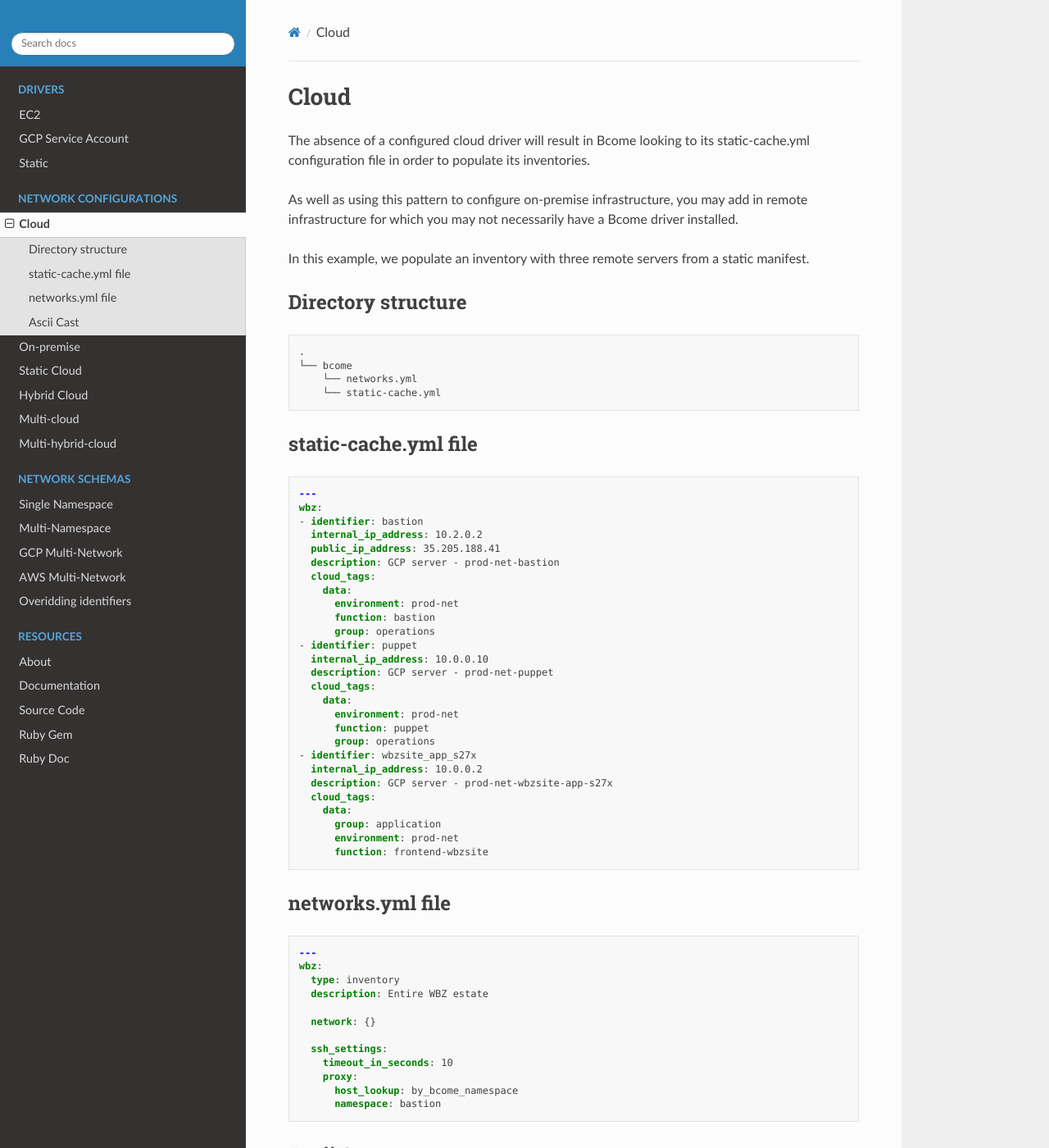
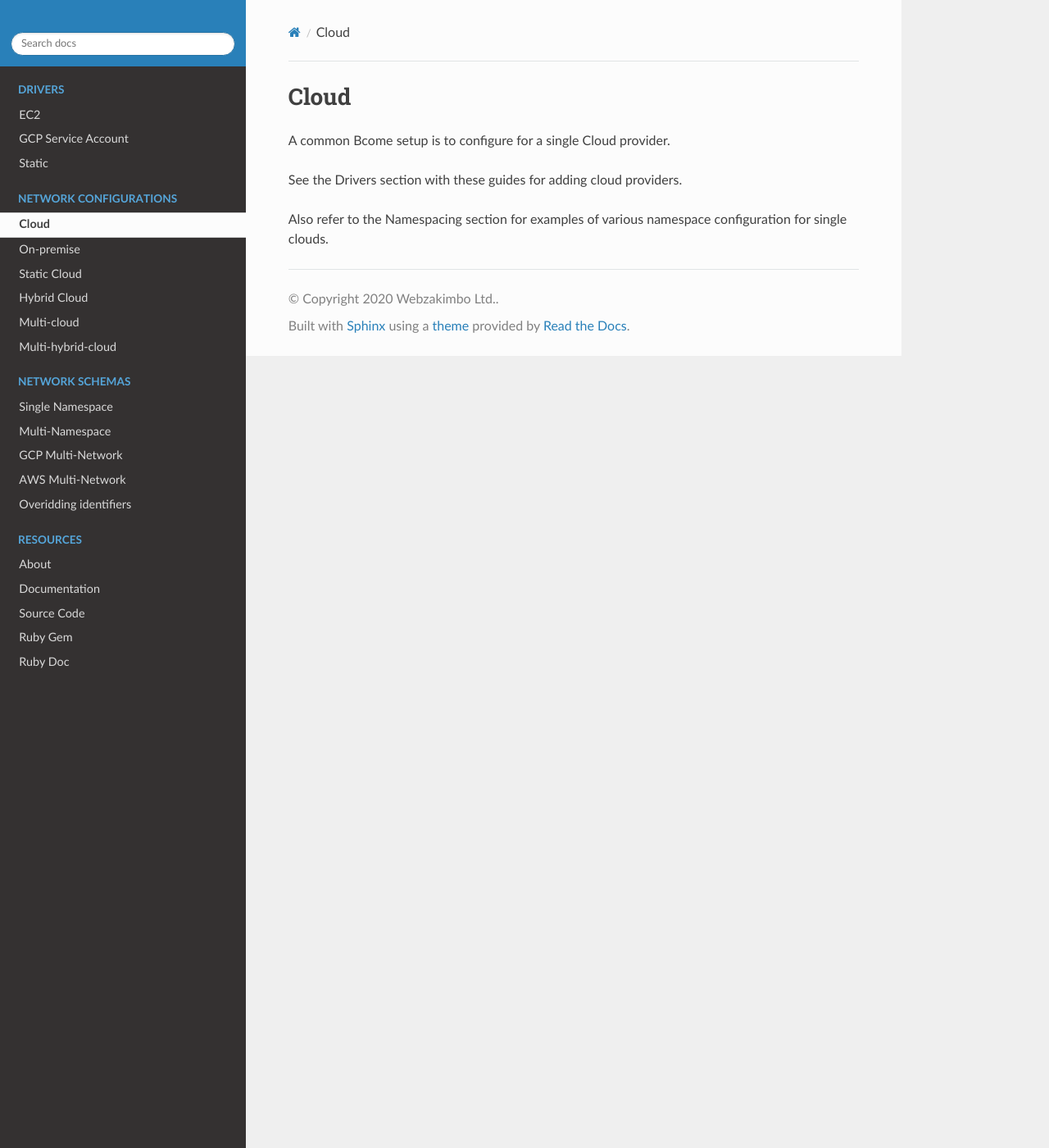
Before and after one commit to webzakimbo/bcome-read-the-docs-guides, a Sphinx documentation site: the page built from docs/source/network-configurations/cloud.rst, in a window 1280 px wide and 1400 px high. Shown: the whole window at 82% size. Built offline with Sphinx 7.4.7 and the Read the Docs theme 2.0.0, drawn with Linux system fonts in a browser that asks for light colours; pages that are not in the unit, such as notebooks, are missing from menus; some of the changed text lies outside the part shown.

Commit message:
added filler documentation for single cloud

```diff
--- a/docs/source/namespaces/multi.rst
+++ b/docs/source/namespaces/multi.rst
@@ -6,7 +6,7 @@
 Multi-Namespace
 ***************
 
-It is intended that you to segment your infrastructure into namespaces.
+It's best if you segment your infrastructure into namespaces.
 
 Think of a namespace as a particular "view" on a part, or parts of your infrastructure.
 
--- a/docs/source/network-configurations/cloud.rst
+++ b/docs/source/network-configurations/cloud.rst
@@ -1,82 +1,12 @@
 .. meta::
-   :description lang=en: Cloud network configuration
+   :description lang=en: Configuration for a single cloud provider
 
 *****
 Cloud
 *****
 
-The absence of a configured cloud driver will result in Bcome looking to its static-cache.yml configuration file in order to populate its inventories.
+A common Bcome setup is to configure for a single Cloud provider.
 
-As well as using this pattern to configure on-premise infrastructure, you may add in remote infrastructure for which you may not necessarily have a Bcome driver installed.
+See the Drivers section with these guides for adding cloud providers.
 
-In this example, we populate an inventory with three remote servers from a static manifest.
-
-
-Directory structure
-===================
-
-.. code-block:: bash
-
-   .
-   └── bcome
-       └── networks.yml
-       └── static-cache.yml
-
-
-static-cache.yml file
-=====================
-
-.. code-block:: yaml
-
-   ---
-   wbz:
-   - identifier: bastion
-     internal_ip_address: 10.2.0.2
-     public_ip_address: 35.205.188.41
-     description: GCP server - prod-net-bastion
-     cloud_tags:
-       data:
-         environment: prod-net
-         function: bastion
-         group: operations
-   - identifier: puppet
-     internal_ip_address: 10.0.0.10
-     description: GCP server - prod-net-puppet
-     cloud_tags:
-       data:
-         environment: prod-net
-         function: puppet
-         group: operations
-   - identifier: wbzsite_app_s27x
-     internal_ip_address: 10.0.0.2
-     description: GCP server - prod-net-wbzsite-app-s27x
-     cloud_tags:
-       data:
-         group: application
-         environment: prod-net
-         function: frontend-wbzsite
-
-
-networks.yml file
-=================
-
-.. code-block:: yaml
-
-   ---
-   wbz:
-     type: inventory
-     description: Entire WBZ estate
-
-     network: {}
-
-     ssh_settings:
-       timeout_in_seconds: 10
-       proxy:
-         host_lookup: by_bcome_namespace
-         namespace: bastion
-
-
-Ascii Cast
-==========
-
-TODO: ascii_casts/static-cloud
+Also refer to the Namespacing section for examples of various namespace configuration for single clouds.
```
